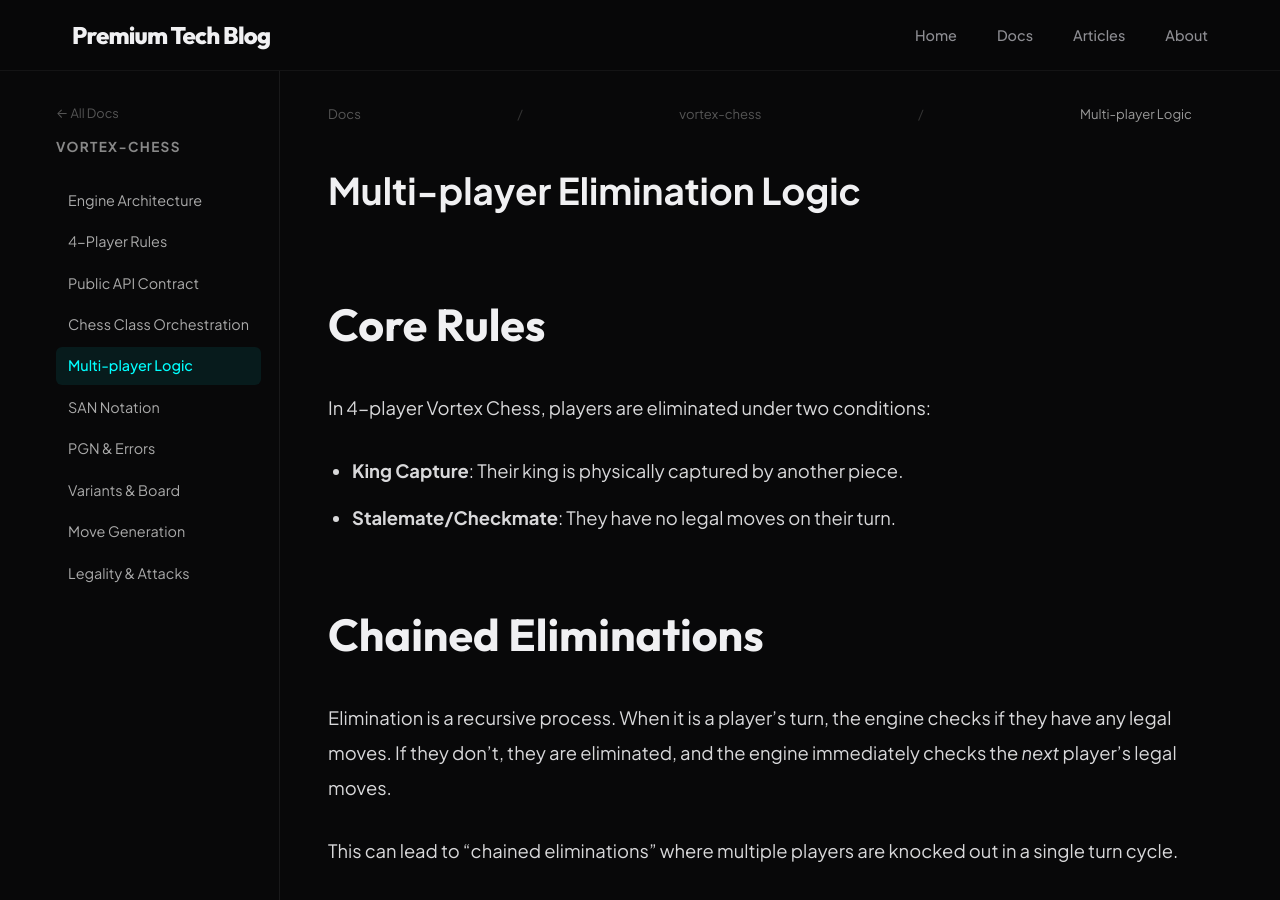
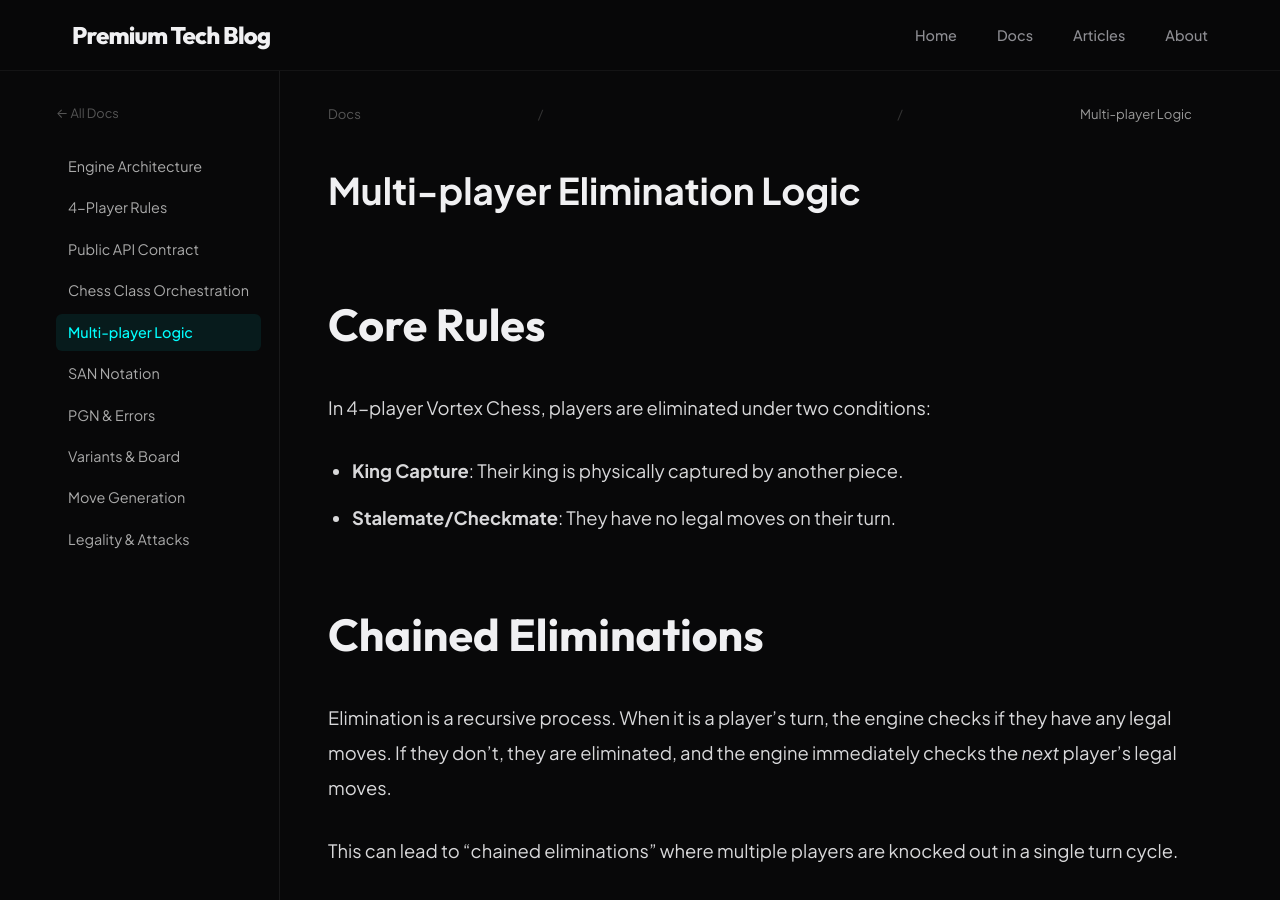
Before and after one commit to tapman104/site, a Jekyll site: the page built from _docs/vortex-chess/multiplayer-logic.md, in a window 1280 px wide and 900 px high. Built offline with Jekyll 4.4.1, drawn with Linux system fonts in a browser that asks for light colours.

Commit message:
feat: implement documentation layout and index page with updated document generation script

```diff
--- a/_layouts/docs.html
+++ b/_layouts/docs.html
@@ -11,17 +11,22 @@
 {% endfor %}
 
 {% assign prev_index = current_index | minus: 1 %}
-{% assign prev_page = all_docs[prev_index] %}
+{% assign prev_page = nil %}
+{% if current_index > 0 %}
+  {% assign prev_page = all_docs[prev_index] %}
+{% endif %}
 {% assign next_index = current_index | plus: 1 %}
 {% assign next_page = all_docs[next_index] %}
+
+{% assign doc_title = page.doc | replace: "-", " " | split: " " | map: "capitalize" | join: " " %}
 
 <div class="docs-wrapper">
 
   <!-- Sidebar -->
   <aside class="docs-sidebar">
     <div class="docs-sidebar-header">
-      <a href="/docs/" class="docs-back">← All Docs</a>
-      <h3>{{ page.doc }}</h3>
+      <a href="{{ '/docs/' | relative_url }}" class="docs-back">← All Docs</a>
+      <h3>{{ doc_title }}</h3>
     </div>
     <nav>
       <ul>
@@ -44,7 +49,7 @@
     <nav class="docs-breadcrumb">
       <a href="{{ '/docs/' | relative_url }}">Docs</a>
       <span>/</span>
-      <a href="{{ all_docs[0].url | relative_url }}">{{ page.doc }}</a>
+      <a href="{{ all_docs[0].url | relative_url }}">{{ doc_title }}</a>
       <span>/</span>
       <span>{{ page.title }}</span>
     </nav>
--- a/docs/index.html
+++ b/docs/index.html
@@ -18,7 +18,7 @@
       {% assign first = sorted | first %}
       <a class="doc-card" href="{{ first.url | relative_url }}">
         <div class="doc-card-icon">📦</div>
-        <h2>{{ group.name }}</h2>
+        <h2>{{ group.name | replace: "-", " " | split: " " | map: "capitalize" | join: " " }}</h2>
         <p>{{ group.items.size }} pages</p>
         <span class="doc-card-arrow">→</span>
       </a>
```
Also changed, not shown: 1 other file.
